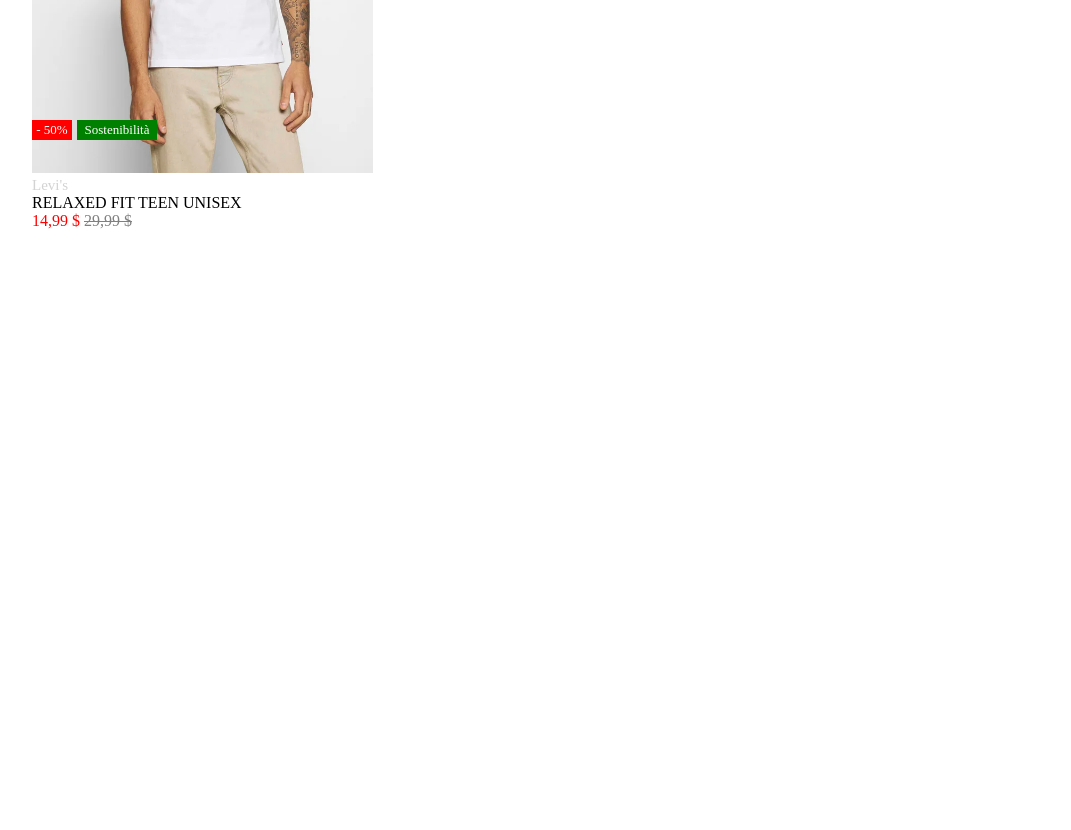
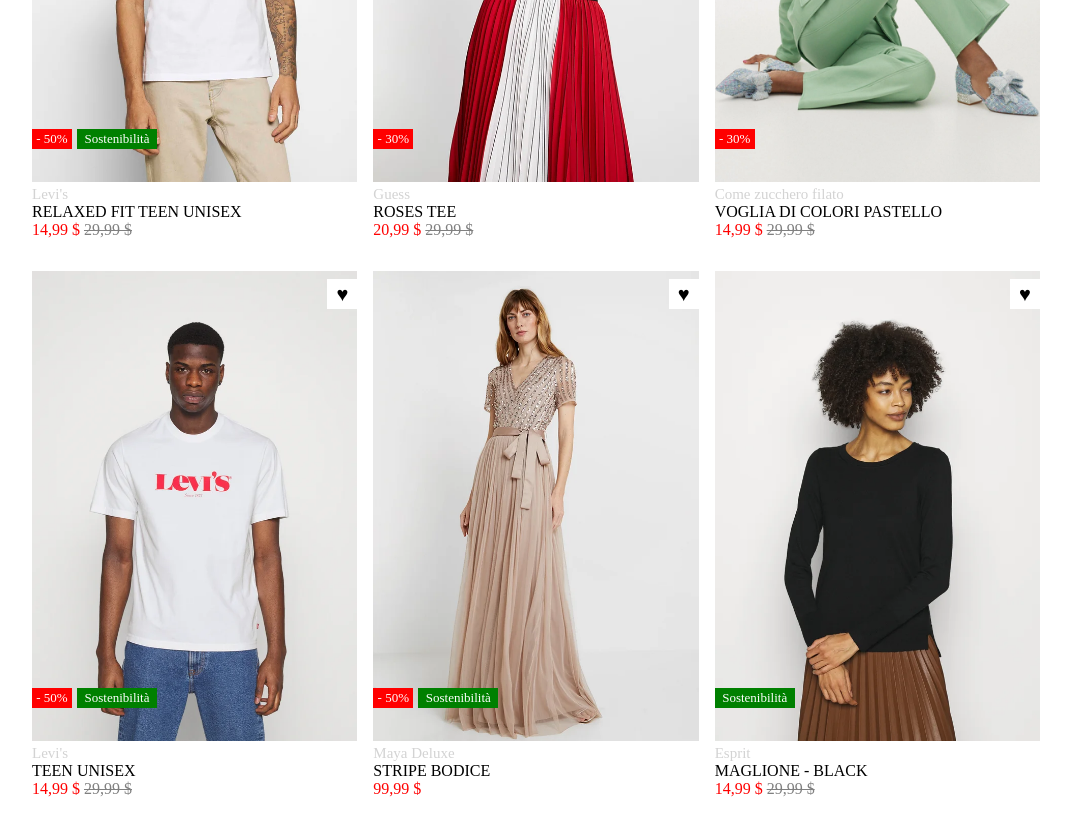
Before and after one commit to UniversoCaotico1997/html-css-boolando, a plain HTML site: page index.html in a window 1280 px wide. Shown: the part 360-1190 px from the top of the page, without its empty margins (96-1167 px from the left). Before the commit the page ends 800 px from the top, so only its background shows below. Drawn offline with Linux system fonts and the light colour scheme.

Commit message:
Complete Main

```diff
--- a/index.html
+++ b/index.html
@@ -29,9 +29,13 @@
     <!-- catalogo e-commerce -->
     <main>
         <div class="container">
+
+            <!-- first row -->
+
             <div class="row">
                 <div class="col_1">
                     <img src="./img/1.webp" alt="">
+                    <div class="overlay"></div>
                     <div class="like">&hearts;</div>
                     <div class="discount">- 50%</div>
                     <div class="marketing">Sostenibilità</div>
@@ -41,13 +45,65 @@
                     <span class="old_price">29,99 $</span>
                 </div>
 
+                <div class="col_1">
+                    <img src="./img/2.webp" alt="">
+                    <div class="overlay"></div>
+                    <div class="like">&hearts;</div>
+                    <div class="discount">- 30%</div>
+                    <p class="brand">Guess</p>
+                    <p>ROSES TEE</p>
+                    <span class="new_price">20,99 $</span>
+                    <span class="old_price">29,99 $</span>
+                </div>
 
+                <div class="col_1">
+                    <img src="./img/3.webp" alt="">
+                    <div class="overlay"></div>
+                    <div class="like">&hearts;</div>
+                    <div class="discount">- 30%</div>
+                    <p class="brand">Come zucchero filato</p>
+                    <p>VOGLIA DI COLORI PASTELLO</p>
+                    <span class="new_price">14,99 $</span>
+                    <span class="old_price">29,99 $</span>
+                </div>
+            </div>
 
+            <!-- Second Row -->
 
+            <div class="row">
+                <div class="col_1">
+                    <img src="./img/4.webp" alt="">
+                    <div class="overlay"></div>
+                    <div class="like">&hearts;</div>
+                    <div class="discount">- 50%</div>
+                    <div class="marketing">Sostenibilità</div>
+                    <p class="brand">Levi's</p>
+                    <p>TEEN UNISEX</p>
+                    <span class="new_price">14,99 $</span>
+                    <span class="old_price">29,99 $</span>
+                </div>
 
+                <div class="col_1">
+                    <img src="./img/5.webp" alt="">
+                    <div class="overlay"></div>
+                    <div class="like">&hearts;</div>
+                    <div class="discount">- 50%</div>
+                    <div class="marketing">Sostenibilità</div>
+                    <p class="brand">Maya Deluxe</p>
+                    <p>STRIPE BODICE</p>
+                    <span class="new_price">99,99 $</span>
+                </div>
 
-
-
+                <div class="col_1">
+                    <img src="./img/6.webp" alt="">
+                    <div class="overlay"></div>
+                    <div class="like">&hearts;</div>
+                    <div id="only_marketing">Sostenibilità</div>
+                    <p class="brand">Esprit</p>
+                    <p>MAGLIONE - BLACK</p>
+                    <span class="new_price">14,99 $</span>
+                    <span class="old_price">29,99 $</span>
+                </div>
             </div>
 
         </div>
--- a/style.css
+++ b/style.css
@@ -33,11 +33,12 @@
  }
 .row{
     display: flex;
+    margin: 2rem 0;
 }
  .col_1{
     width: calc(100% / 12 * 4);
     position: relative;
-    margin-right: 1rem;
+    margin-right: 1rem ;
  }
  img{
     max-width: 100%;
@@ -78,6 +79,18 @@
     left: 45px;
     font-size: small;
 }
+#only_marketing{
+    background-color: #008000;
+    color: white;
+    height: 20px;
+    width: 80px;
+    text-align: center;
+    line-height: 20px;
+    position: absolute;
+    bottom: 90px;
+    left: 0px;
+    font-size: small;
+ }
 .brand{
     color: lightgray;
     font-size: 15px;
@@ -89,3 +102,19 @@
     color: grey;
     text-decoration: line-through;
  }
+.overlay{
+    position: absolute;
+    top: 0;
+    bottom: 0;
+    left: 0;
+    right: 0;
+    height: 90%;
+    width: 100%;
+    opacity: 0;
+    background-image: url(./img/1b.webp);
+    background-size: cover;
+
+}
+ .col_1:hover .overlay{
+    opacity: 1;
+ }
```
